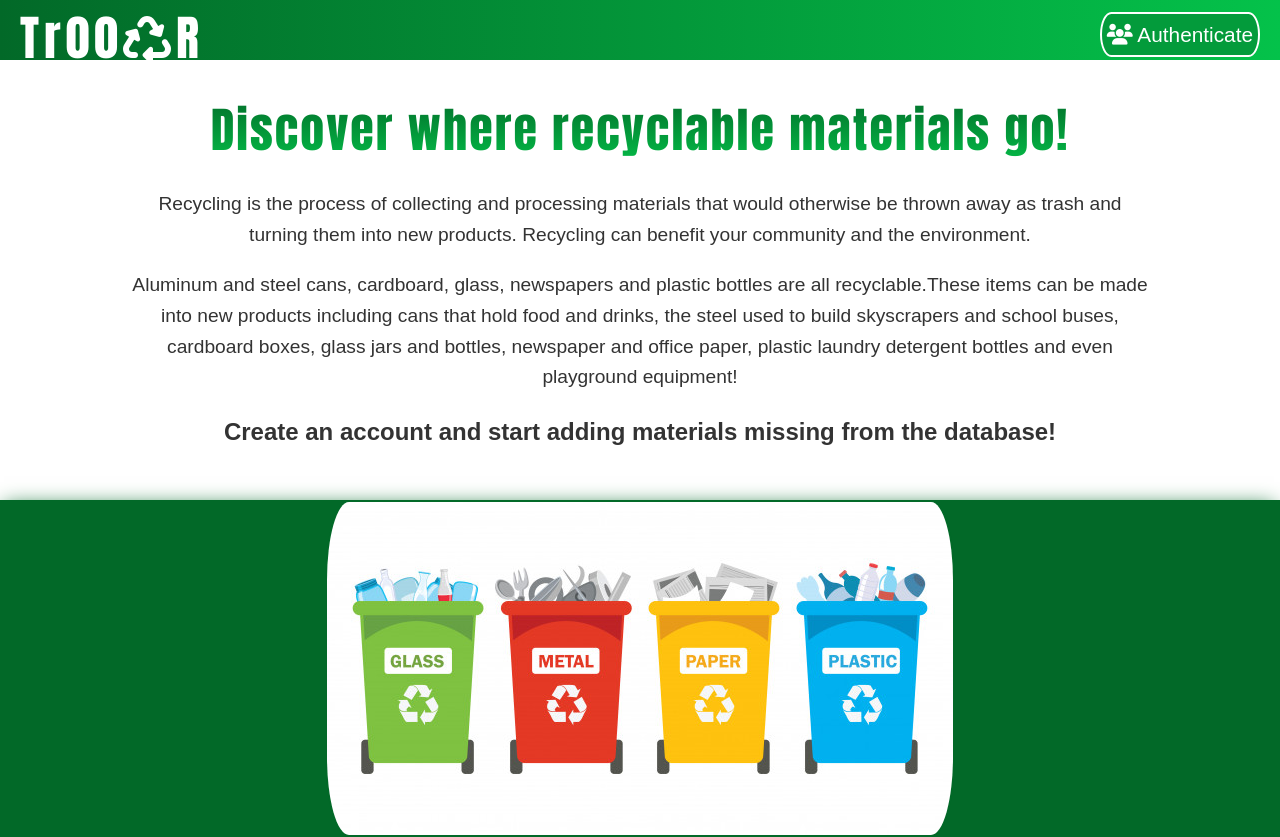
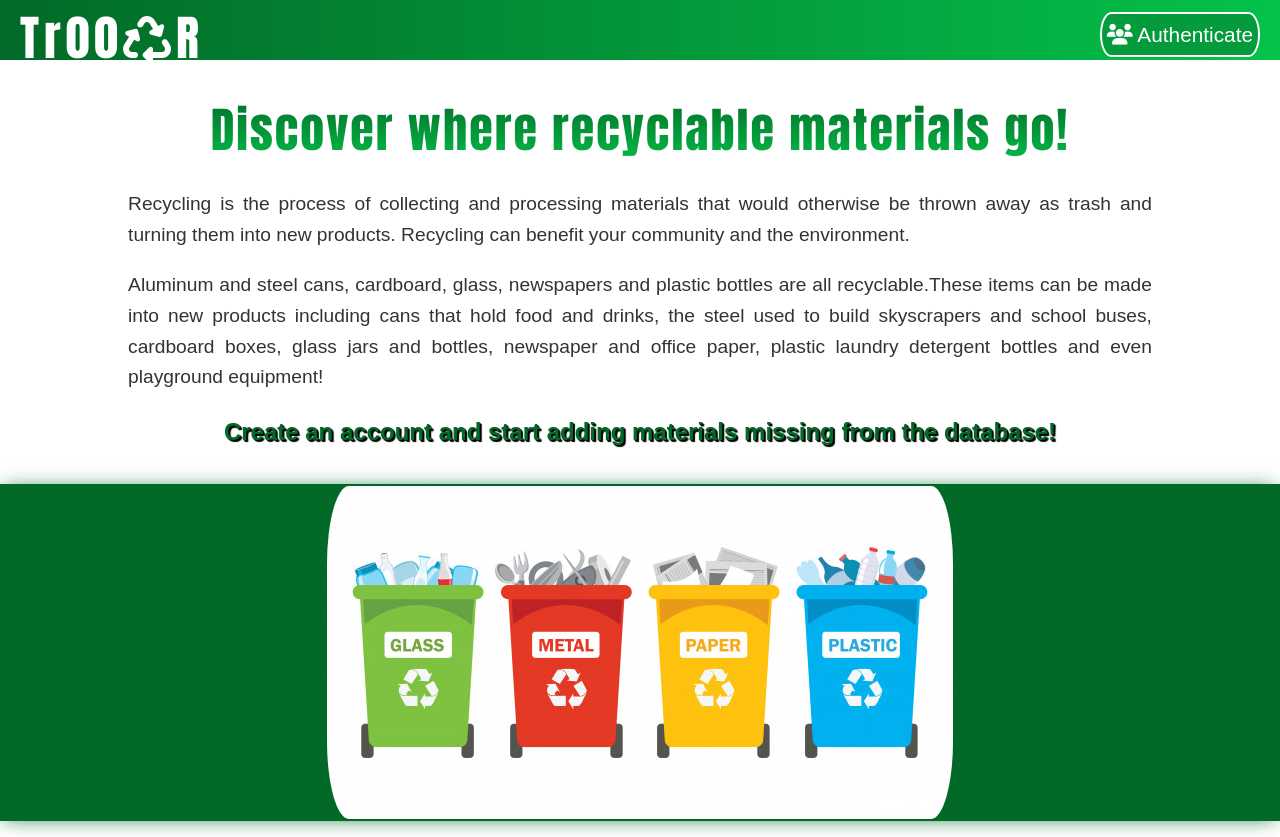
Before and after one commit to salEZY/tr00recycler, a React (Create React App) app in the folder true-recycler-front/: page / in a window 1280 px wide. Shown: the top 837 px of the page. Built offline with nearby package versions, Linux system fonts and the light colour scheme; no server answers; a web font is replaced by a local one.

Commit message:
refactor intro section

```diff
--- a/true-recycler-front/src/components/Intro/Intro.css
+++ b/true-recycler-front/src/components/Intro/Intro.css
@@ -1,5 +1,5 @@
 .intro {
-  min-height: 92.5vh;
+  height: 92.5vh;
   padding: 2rem 0.1px;
   border-bottom: 3px solid #026928;
 }
@@ -18,6 +18,7 @@
   width: 80%;
   font-size: 1.2rem;
   font-family: Arial;
+  text-align: justify;
 }
 
 .intro-btn {
@@ -40,7 +41,7 @@
 
 .img-holder {
   height: 337px;
-  margin: 3rem auto;
+  margin: 2rem auto;
   background-color: #026928;
   animation: colorchange linear 5s infinite;
   box-shadow: -1px 1px 20px -5px rgba(2, 105, 40, 1);
--- a/true-recycler-front/src/components/Intro/Intro.js
+++ b/true-recycler-front/src/components/Intro/Intro.js
@@ -19,7 +19,15 @@ const Intro = () => {
         newspaper and office paper, plastic laundry detergent bottles and even
         playground equipment!
       </p>
-      <p style={{ fontWeight: "bolder", fontSize: "1.5rem" }}>
+      <p
+        style={{
+          color: "#026928",
+          fontWeight: "bolder",
+          fontSize: "1.5rem",
+          textAlign: "center",
+          textShadow: "1px 1px 1px black, 2px 2px 1px black",
+        }}
+      >
         Create an account and start adding materials missing from the database!
       </p>
       <div className="img-holder">
```
